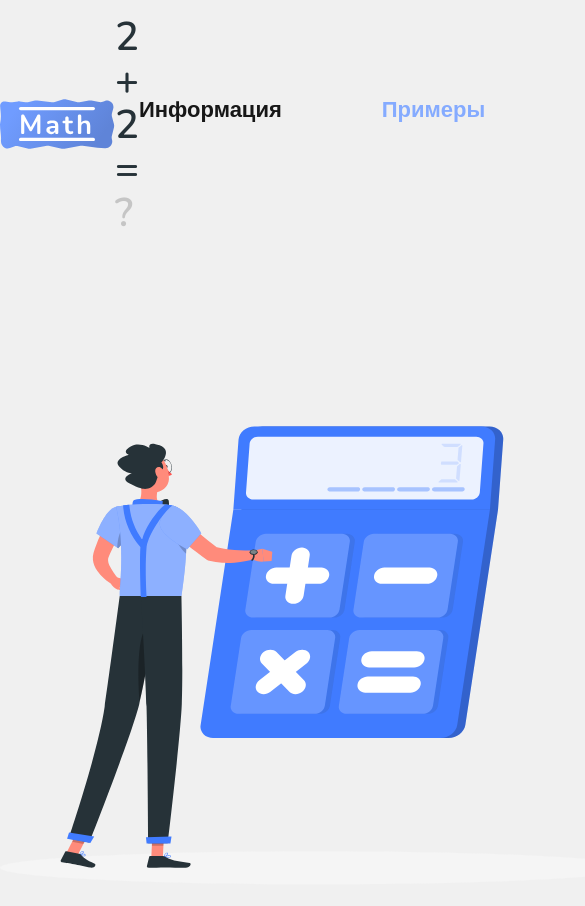
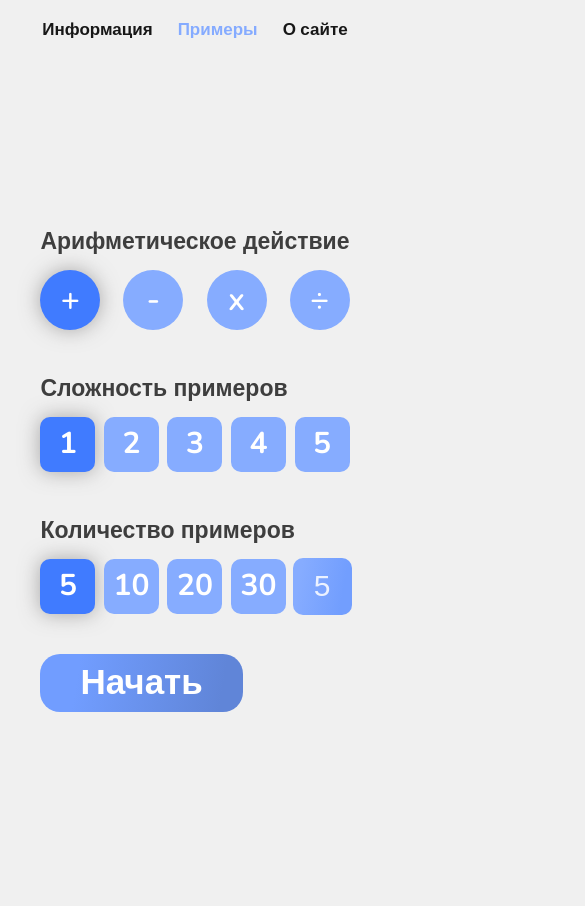
Before and after one commit to Danber0/React-Math, a React (Create React App) app: page /choice in a window 390 px wide. Shown: the top 906 px of the page, 585 px wide, since content can reach past the window. Built offline with nearby package versions, Linux system fonts and the light colour scheme.

Commit message:
add very simple adaptive

```diff
--- a/src/components/Header/Header.scss
+++ b/src/components/Header/Header.scss
@@ -43,3 +43,85 @@
     }
   }
 }
+
+@media (max-width: 920px) {
+  .menu__task {
+    display: none;
+  }
+}
+
+@media (max-width: 730px) {
+  .header__menu {
+    .menu__navigation {
+      nav {
+        ul {
+          li:not(:last-child) {
+            padding-right: 50px;
+          }
+        }
+      }
+    }
+  }
+}
+
+@media (max-width: 615px) {
+  .header__menu {
+    .menu__navigation {
+      nav {
+        ul {
+          li {
+            &:not(:last-child) {
+              padding-right: 30px;
+            }
+            a {
+              font-size: 20px;
+            }
+          }
+        }
+      }
+    }
+  }
+}
+
+@media (max-width: 535px) {
+  .header__menu {
+    display: block;
+    .menu__logo {
+      display: none;
+    }
+    .menu__navigation {
+      nav {
+        ul {
+          align-items: center;
+          justify-content: center;
+          li {
+            &:not(:last-child) {
+              padding-right: 60px;
+            }
+          }
+        }
+      }
+    }
+  }
+}
+
+@media (max-width: 450px) {
+  .header__menu {
+    .menu__navigation {
+      nav {
+        ul {
+          align-items: center;
+          justify-content: center;
+          li {
+            a {
+              font-size: 17px;
+            }
+            &:not(:last-child) {
+              padding-right: 25px;
+            }
+          }
+        }
+      }
+    }
+  }
+}
--- a/src/components/OperationChoose/OperationChoose.scss
+++ b/src/components/OperationChoose/OperationChoose.scss
@@ -38,27 +38,24 @@
     .action__choose__mark {
       .action__mark {
         display: flex;
+        justify-content: space-between;
         font-style: normal;
         font-weight: 600;
         font-size: 45px;
         line-height: 61px;
-
-        &:not(:last-child) {
-          margin-right: 40px;
-        }
       }
     }
 
     .action__choose__difficult {
       .action__difficult {
         display: flex;
+        justify-content: space-between;
         &__block {
           font-style: normal;
           font-weight: bold;
           font-size: 35px;
           line-height: 48px;
           color: #ffffff;
-          margin-right: 12px;
         }
       }
     }
@@ -66,13 +63,13 @@
     .action__choose__count {
       .action__count {
         display: flex;
+        justify-content: space-between;
         &__block {
           font-style: normal;
           font-weight: bold;
           font-size: 35px;
           line-height: 48px;
           border-radius: 10px;
-          margin-right: 12px;
           color: #ffffff;
 
           &:last-child {
@@ -96,8 +93,8 @@
               border-radius: 10px;
               outline: none;
               border: none;
-              width: 70px;
-              height: 70px;
+              width: 65px;
+              height: 65px;
 
               color: rgba(255, 255, 255, 0.85);
             }
@@ -114,7 +111,6 @@
     width: 70px;
     height: 70px;
     cursor: pointer;
-    margin-right: 40px;
     text-align: center;
     background: #86acff;
     color: #ffffff;
@@ -132,8 +128,8 @@
     display: flex;
     align-items: center;
     justify-content: center;
-    width: 70px;
-    height: 70px;
+    width: 65px;
+    height: 65px;
     border-radius: 10px;
     background: #86acff;
     cursor: pointer;
--- a/src/index.scss
+++ b/src/index.scss
@@ -8,8 +8,24 @@ button {
   overflow: hidden;
 }
 
+.App {
+  height: 100vh;
+}
+
 .container {
   max-width: 1170px;
   margin: 0 auto;
-  height: 100vh;
+  height: 100%;
 }
+
+@media (max-width: 1240px) {
+  .container {
+    margin: 0 30px;
+  }
+}
+
+@media (max-width: 535px) {
+  .container {
+    margin: 0 10px;
+  }
+}
--- a/src/pages/About/About.scss
+++ b/src/pages/About/About.scss
@@ -58,3 +58,61 @@
     opacity: 1;
   }
 }
+
+@media (max-width: 1240px) {
+  .about {
+    .about__information {
+      h1 {
+        font-size: 40px;
+      }
+    }
+  }
+}
+
+@media (max-width: 1030px) {
+  .about {
+    flex-direction: column;
+    justify-content: space-evenly;
+
+    .about__information {
+      text-align: center;
+      h1 {
+        font-size: 35px;
+      }
+    }
+    .about__image {
+      position: static;
+      img {
+        width: 400px;
+      }
+    }
+  }
+}
+
+@media (max-width: 450px) {
+  .about {
+    .about__image {
+      img {
+        width: 350px;
+      }
+    }
+    .about__information {
+      h1 {
+        font-size: 30px;
+      }
+      p {
+        font-size: 20px;
+      }
+    }
+  }
+}
+
+@media (max-width: 350px) {
+  .about {
+    .about__image {
+      img {
+        width: 300px;
+      }
+    }
+  }
+}
--- a/src/pages/ActionChoice/ActionChoice.scss
+++ b/src/pages/ActionChoice/ActionChoice.scss
@@ -30,3 +30,67 @@
     opacity: 1;
   }
 }
+
+@media (max-width: 1140px) {
+  .choice-main {
+    justify-content: center;
+    .choice-main__img {
+      display: none;
+    }
+    .choice-main__settings {
+      .settings__action {
+        justify-content: normal;
+      }
+    }
+  }
+}
+
+@media (max-width: 425px) {
+  .container {
+    margin: 0;
+  }
+  .choice-main {
+    align-items: center;
+    align-content: center;
+    justify-content: center;
+    .choice-main__settings {
+      .checkbox {
+        width: 60px;
+        height: 60px;
+      }
+      .block-check {
+        width: 55px;
+        height: 55px;
+        #count-five {
+          font-size: 30px;
+          width: 55px;
+          height: 55px;
+        }
+      }
+      .circle {
+        font-size: 32px;
+      }
+      .settings__action {
+        div {
+          h3 {
+            font-size: 23px;
+          }
+        }
+        .action__choose__difficult {
+          .action__difficult {
+            .action__difficult__block {
+              font-size: 30px;
+            }
+          }
+        }
+        .action__choose__count {
+          .action__count {
+            .action__count__block {
+              font-size: 30px;
+            }
+          }
+        }
+      }
+    }
+  }
+}
--- a/src/pages/MainPage/MainPage.scss
+++ b/src/pages/MainPage/MainPage.scss
@@ -1,7 +1,7 @@
 .main-content {
   display: flex;
   align-items: center;
-  position: relative;
+  justify-content: space-between;
   height: 100%;
 
   &__description {
@@ -53,10 +53,6 @@
   }
 
   &__image {
-    display: flex;
-    align-items: center;
-    position: absolute;
-    right: -115px;
     animation: animation-image 1.5s ease-in-out;
   }
 }
@@ -80,3 +76,76 @@
     opacity: 1;
   }
 }
+
+@media (max-width: 1240px) {
+  .main-content__description {
+    h1 {
+      font-size: 50px;
+    }
+    p {
+      font-size: 20px;
+    }
+    button {
+      border-radius: 13px;
+      padding: 13px 20px;
+      font-size: 23px;
+    }
+  }
+}
+
+@media (max-width: 1030px) {
+  .main-content {
+    flex-direction: column-reverse;
+    justify-content: space-evenly;
+
+    .main-content__description {
+      h1 {
+        font-size: 45px;
+      }
+      p {
+        font-size: 18px;
+      }
+      button {
+        padding: 10px 20px;
+        font-size: 21px;
+      }
+    }
+    .main-content__image {
+      img {
+        width: 400px;
+      }
+    }
+  }
+}
+
+@media (max-width: 450px) {
+  .main-content {
+    .main-content__image {
+      img {
+        width: 350px;
+      }
+    }
+    .main-content__description {
+      h1 {
+        font-size: 40px;
+      }
+      p {
+        font-size: 18px;
+      }
+      button {
+        padding: 7px 15px;
+        font-size: 20px;
+      }
+    }
+  }
+}
+
+@media (max-width: 350px) {
+  .main-content {
+    .main-content__image {
+      img {
+        width: 300px;
+      }
+    }
+  }
+}
--- a/src/pages/Result/Result.scss
+++ b/src/pages/Result/Result.scss
@@ -73,3 +73,43 @@
     opacity: 1;
   }
 }
+
+@media (max-width: 650px) {
+  .result {
+    &__content {
+      height: 400px;
+      &-image {
+        img {
+          width: 100px;
+        }
+        margin-bottom: 5px;
+      }
+      &-title {
+        font-size: 30px;
+      }
+      &-description {
+        font-size: 30px;
+      }
+    }
+  }
+}
+
+@media (max-width: 530px) {
+  .result {
+    &__content {
+      height: 400px;
+      &-image {
+        img {
+          width: 100px;
+        }
+        margin-bottom: 5px;
+      }
+      &-title {
+        font-size: 25px;
+      }
+      &-description {
+        font-size: 25px;
+      }
+    }
+  }
+}
--- a/src/pages/SolveTasks/SolveTask.scss
+++ b/src/pages/SolveTasks/SolveTask.scss
@@ -132,3 +132,33 @@
     opacity: 1;
   }
 }
+
+@media (max-width: 820px) {
+  .solve {
+    &__content {
+      height: 400px;
+      &-top {
+        padding: 10px 40px 0 40px;
+        div {
+          font-size: 20px;
+        }
+      }
+    }
+  }
+}
+
+@media (max-width: 580px) {
+  .solve {
+    &__content {
+      height: 400px;
+      &-top {
+        justify-content: center;
+        flex-wrap: wrap;
+        padding: 10px 40px 0 40px;
+        div {
+          font-size: 20px;
+        }
+      }
+    }
+  }
+}
```
Also changed, not shown: src/assets/img/main-page-picture.svg.
